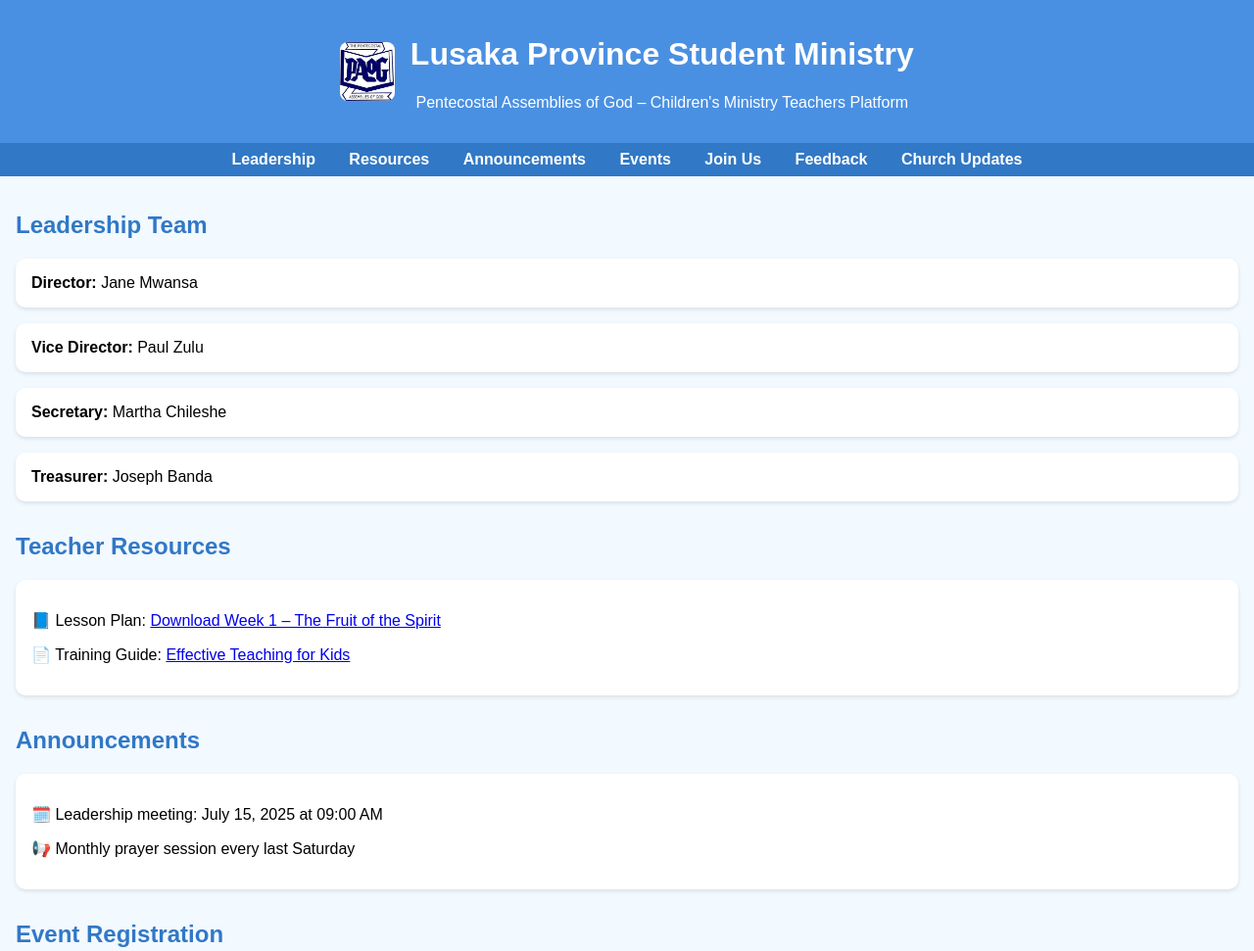
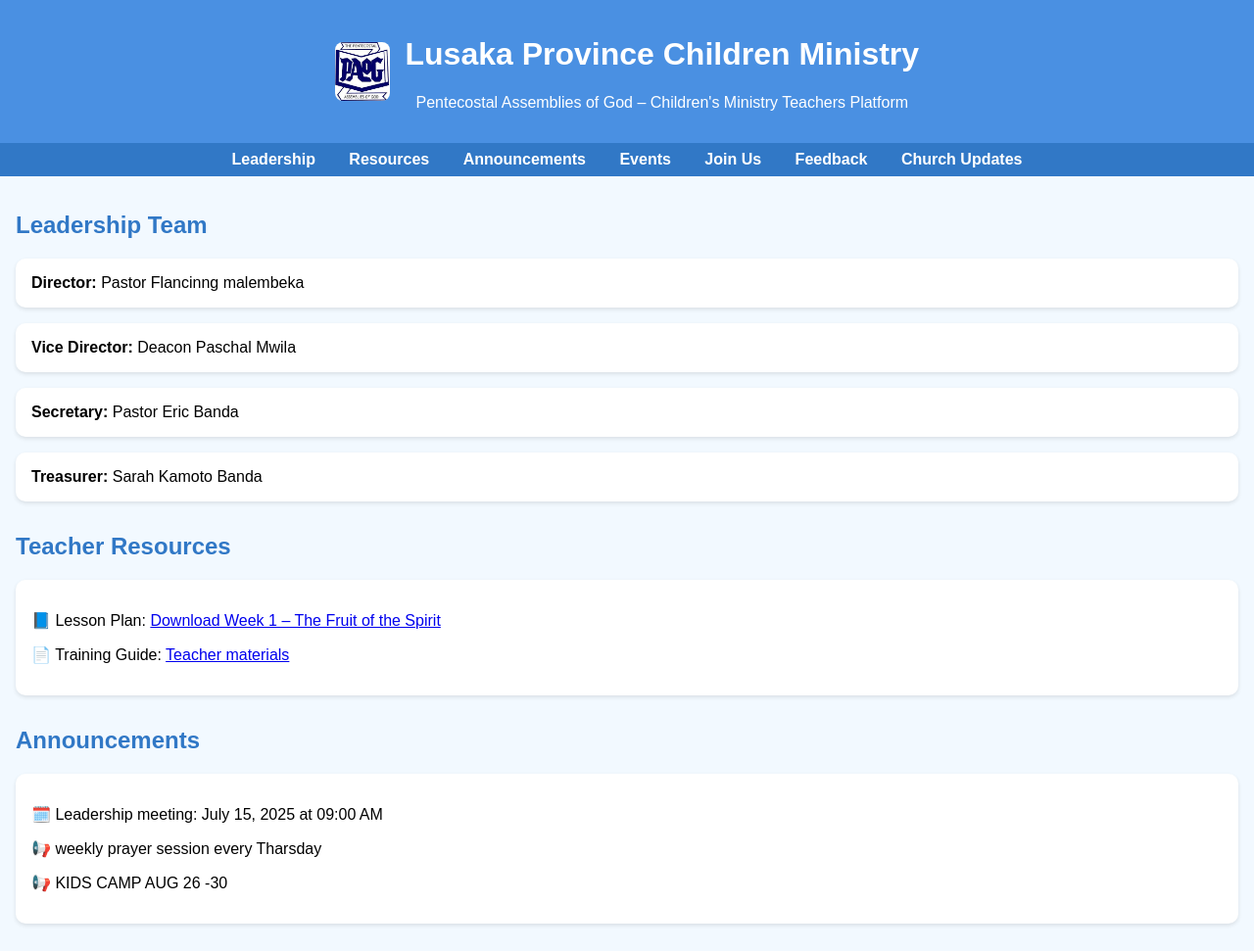
Before and after one commit to erishimel-1/LUSAKA-PROVINCE-CHILDREN-MINISTRY-TEACHERS-FORUM-PAOG, a plain HTML site: page index.html in a window 1280 px wide. Shown: the top 971 px of the page at 98% size. Drawn offline with Linux system fonts and the light colour scheme.

Commit message:
Update index.html

```diff
--- a/index.html
+++ b/index.html
@@ -3,7 +3,7 @@
 <head>
   <meta charset="UTF-8" />
   <meta name="viewport" content="width=device-width, initial-scale=1.0" />
-  <title>Lusaka Province Student Ministry</title>
+  <title>Lusaka Province Children Ministry</title>
   <style>
     body { font-family: Arial, sans-serif; background: #f2f9ff; margin: 0; padding: 0; }
     header { background: #4a90e2; color: white; padding: 1rem; text-align: center; display: flex; align-items: center; justify-content: center; gap: 1rem; flex-wrap: wrap; }
@@ -22,7 +22,7 @@
   <header>
     <img src="logo.png" alt="Ministry Logo" />
     <div>
-      <h1>Lusaka Province Student Ministry</h1>
+      <h1>Lusaka Province Children Ministry</h1>
       <p>Pentecostal Assemblies of God – Children's Ministry Teachers Platform</p>
     </div>
   </header>
@@ -38,17 +38,17 @@
   <main>
     <section id="leadership">
       <h2>Leadership Team</h2>
-      <div class="card"><strong>Director:</strong> Jane Mwansa</div>
-      <div class="card"><strong>Vice Director:</strong> Paul Zulu</div>
-      <div class="card"><strong>Secretary:</strong> Martha Chileshe</div>
-      <div class="card"><strong>Treasurer:</strong> Joseph Banda</div>
+      <div class="card"><strong>Director:</strong> Pastor Flancinng malembeka</div>
+      <div class="card"><strong>Vice Director:</strong> Deacon Paschal Mwila</div>
+      <div class="card"><strong>Secretary:</strong> Pastor Eric Banda</div>
+      <div class="card"><strong>Treasurer:</strong> Sarah Kamoto Banda</div>
     </section>
 
     <section id="resources">
       <h2>Teacher Resources</h2>
       <div class="card">
         <p>📘 Lesson Plan: <a href="#">Download Week 1 – The Fruit of the Spirit</a></p>
-        <p>📄 Training Guide: <a href="#">Effective Teaching for Kids</a></p>
+        <p>📄 Training Guide: <a href="#">Teacher materials</a></p>
       </div>
     </section>
 
@@ -56,7 +56,8 @@
       <h2>Announcements</h2>
       <div class="card">
         <p>🗓️ Leadership meeting: July 15, 2025 at 09:00 AM</p>
-        <p>📢 Monthly prayer session every last Saturday</p>
+        <p>📢 weekly prayer session every Tharsday</p>
+        <p>📢 KIDS CAMP AUG 26 -30 </p>
       </div>
     </section>
 
@@ -106,7 +107,7 @@
   </main>
 
   <footer>
-    <p>&copy; 2025 Lusaka Province Student Ministry - Pentecostal Assemblies of God</p>
+    <p>&copy; 2025 Lusaka Province Children Ministry - Pentecostal Assemblies of God</p>
   </footer>
 </body>
 </html>
```
